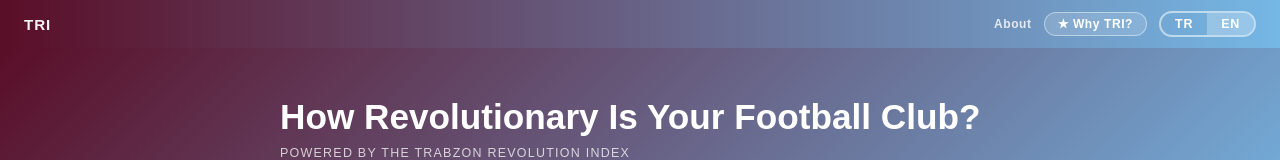
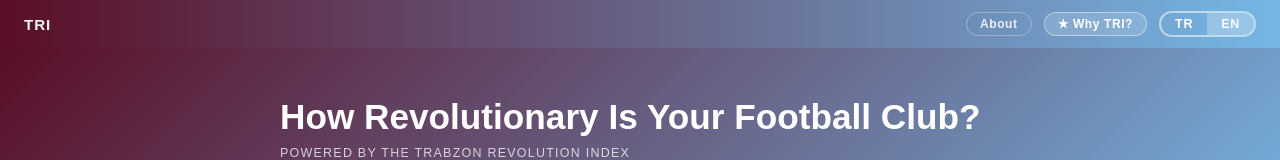
Before and after one commit to huseyincemakyuz/HowRevolutionaryIsYourClub, a Next.js app: page / in a window 1280 px wide. Shown: the top 160 px of the page. Built offline with nearby package versions, Linux system fonts and the light colour scheme.

Commit message:
Style About link in TopBar as subtle pill outline
https://claude.ai/code/session_01WDfkcNwdA2mTpBRe1s8ecV

```diff
--- a/components/TopBar.tsx
+++ b/components/TopBar.tsx
@@ -362,8 +362,10 @@ export default function TopBar({ lang, setLang }: Props) {
 
         <div style={{ display: "flex", alignItems: "center", gap: 12 }}>
           <Link href="/about" style={{
-            color: "rgba(255,255,255,0.8)", fontSize: "0.75rem", fontWeight: 700,
-            letterSpacing: "0.05em", whiteSpace: "nowrap", textDecoration: "none"
+            color: "rgba(255,255,255,0.85)", fontSize: "0.75rem", fontWeight: 700,
+            letterSpacing: "0.05em", whiteSpace: "nowrap", textDecoration: "none",
+            border: "1.5px solid rgba(255,255,255,0.3)", borderRadius: 99,
+            padding: "4px 13px"
           }}>
             {lang === "tr" ? "Model" : "About"}
           </Link>
```
